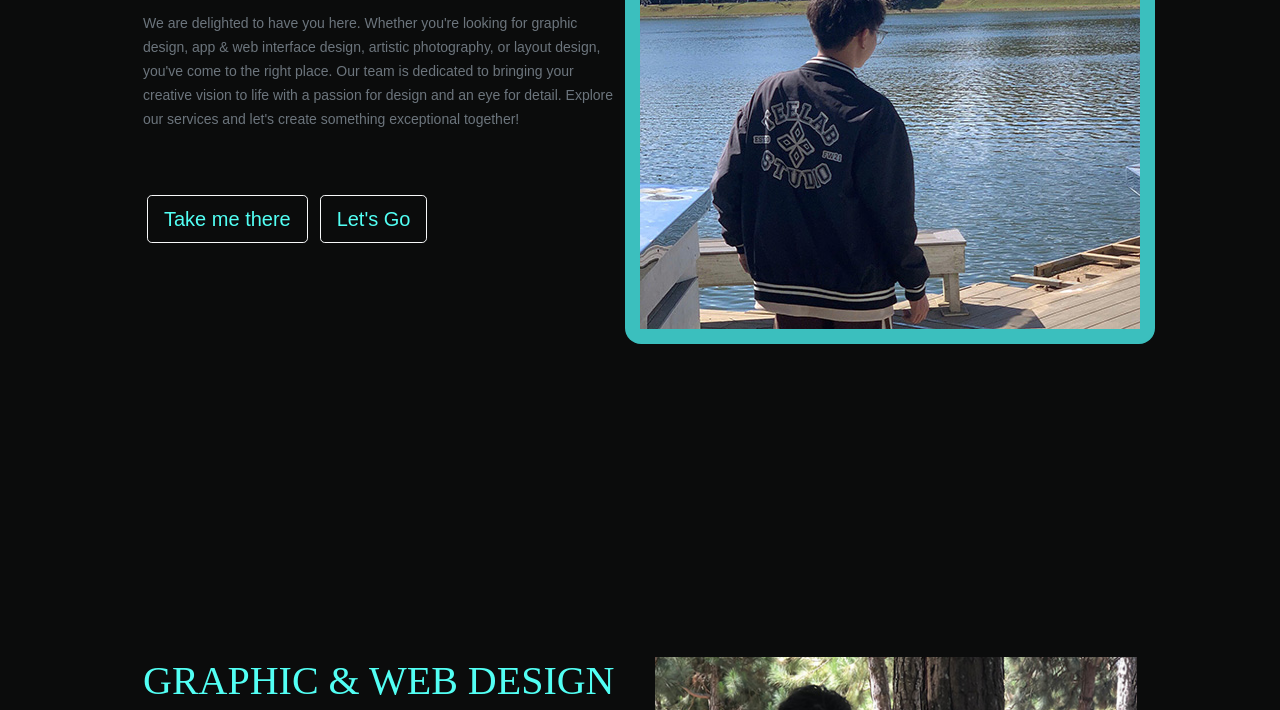
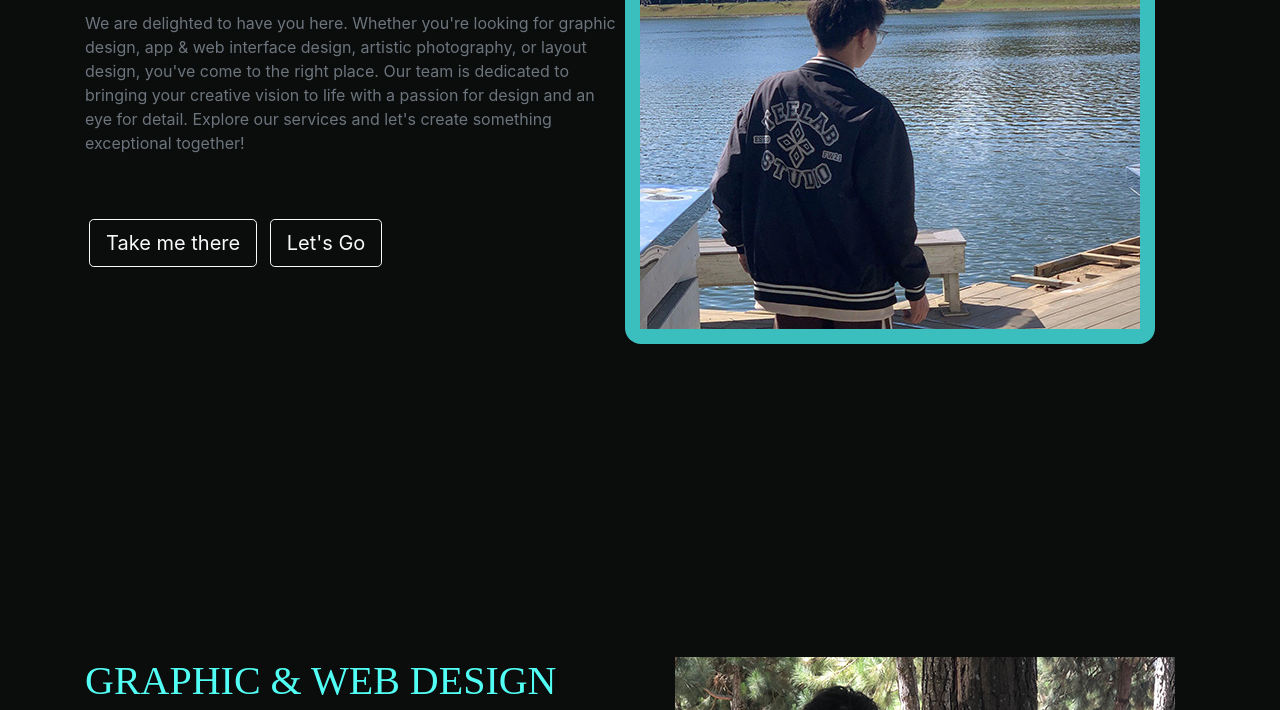
Before and after one commit to tranbinhtrong1103/aa, a plain HTML site: page index.html in a window 1280 px wide. Shown: the part 362-1072 px from the top of the page. Drawn offline with nearby package versions, Linux system fonts and the light colour scheme.

Commit message:
Update index.html

```diff
--- a/index.html
+++ b/index.html
@@ -4,7 +4,7 @@
 <meta charset="utf-8">
 <meta name="viewport" content="width=device-width, initial-scale=1">
 <title>My Porfolio</title>
-<link href="css/bootstrap-4.4.1.css" rel="stylesheet" type="text/css">
+
 <link rel="stylesheet" href="CSS/thuviencss.css">
 <link rel="stylesheet" href="CSS/mainstyle.css">
 <link rel="stylesheet" href="CSS/all.css">
@@ -17,7 +17,7 @@
 <link rel="stylesheet" href="https://fonts.googleapis.com/css2?family=Material+Symbols+Outlined:opsz,wght,FILL,GRAD@20..48,100..700,0..1,-50..200" />
 <link rel="stylesheet" href="https://fonts.googleapis.com/css2?family=Material+Symbols+Outlined:opsz,wght,FILL,GRAD@20..48,100..700,0..1,-50..200" />
 <link rel="stylesheet" href="https://fonts.googleapis.com/css2?family=Material+Symbols+Outlined:opsz,wght,FILL,GRAD@20..48,100..700,0..1,-50..200" />
-
+<link rel="stylesheet" href="css/bootstrap-4.4.1.css">
 </head>
 
 <body style="padding-top:60px">
```
